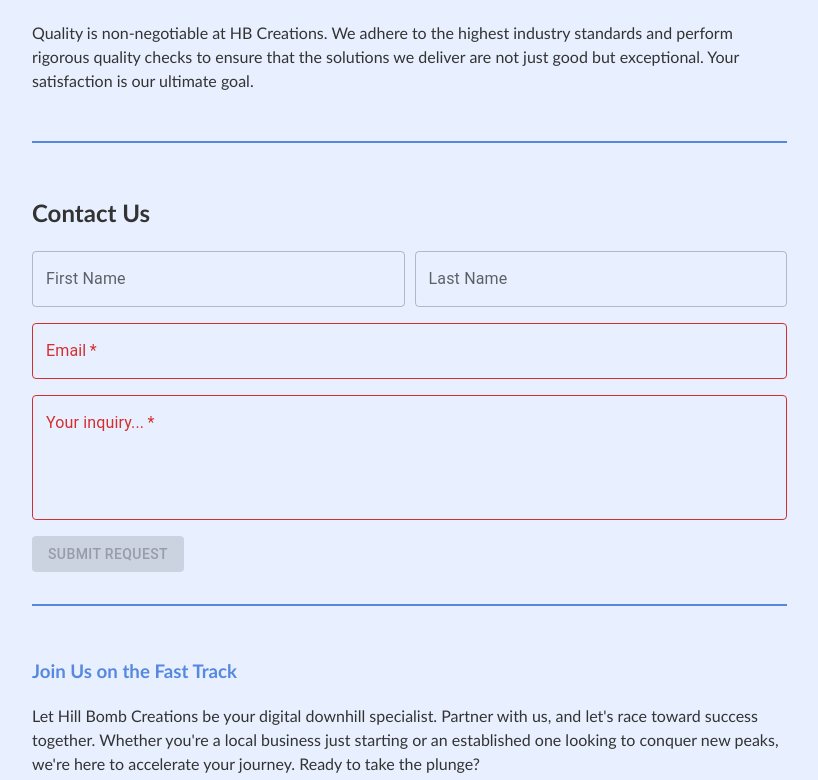
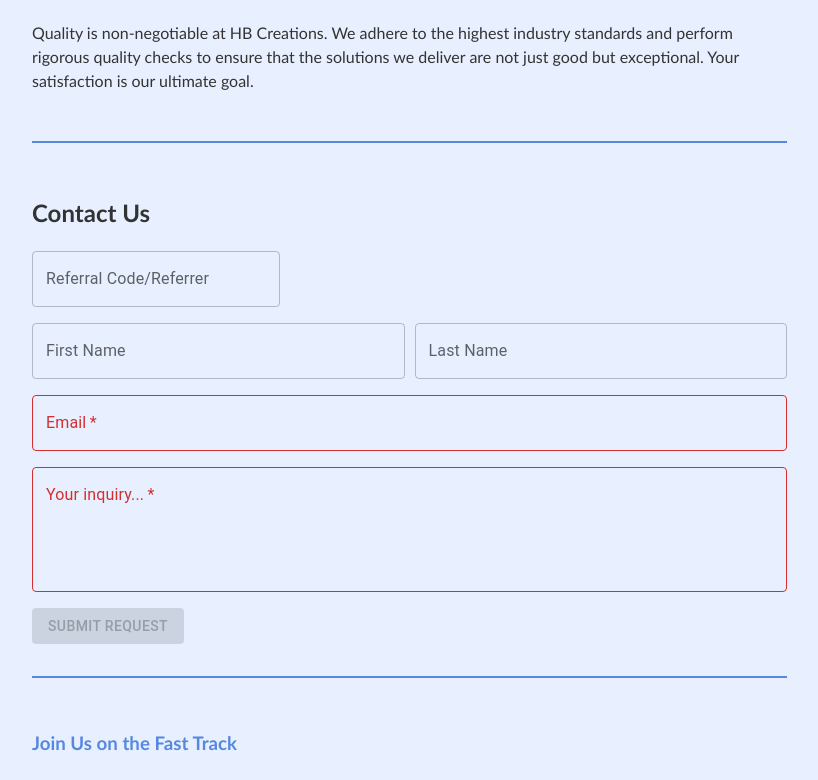
Before and after one commit to HillBombCreations/Sh4pesDevelopment_MainFrontend, a React (Vite) app: page / in a window 1280 px wide. Shown: the part 1924-2704 px from the top of the page, without its empty margins (224-1042 px from the left). Built offline with nearby package versions, Linux system fonts and the light colour scheme.

Commit message:
added ref to form

```diff
--- a/src/universalComponents/ContactForm/Desktop/index.jsx
+++ b/src/universalComponents/ContactForm/Desktop/index.jsx
@@ -1,5 +1,6 @@
-import { useState } from 'react';
+import { useEffect, useState } from 'react';
 import ReactGA from "react-ga4";
+import { useSearchParams } from 'react-router-dom';
 import axios from 'axios';
 import {
     Box,
@@ -15,6 +16,9 @@ import {
 
 function ContactForm() {
     const HBC_API = 'https://api.sh4pesdevelopment.com/api';
+
+    const [searchParams] = useSearchParams();
+    const [ref, setRef] = useState('');
     const [firstName, setFirstName] = useState('');
     const [lastName, setLastName] = useState('');
     const [email, setEmail] = useState('');
@@ -22,17 +26,21 @@ function ContactForm() {
     const [open, setOpen] = useState(false);
     const [loading, setLoading] = useState(false);
 
+    useEffect(() => {
+        const refCode = searchParams.get("ref");
+        if (refCode) setRef(refCode)
+    }, [searchParams]);
+
     const sendEmail = async () => {
-        setLoading(true);
-        const res = await axios.post(`${HBC_API}/sendInquiryEmail`, { firstName, lastName, email, message });
+        const res = await axios.post(`${HBC_API}/sendInquiryEmail`, { firstName, lastName, email, message, ref });
         if (res.status === 201) {
+            setRef('');
             setMessage('');
             setEmail('');
             setLastName('');
             setFirstName('');
             setOpen(true);
         }
-        setLoading(false);
     };
     const handleClose = () => {
         setOpen(false);
@@ -46,15 +54,14 @@ function ContactForm() {
 
     return (
         <div style={{ marginLeft: 'auto' }}>
-            <Box
-                component="form"
-                sx={{
-                    display: 'flex', flexDirection: 'row'
-                }}
-                noValidate
-                autoComplete="off"
-            >
+            <Box component="form" sx={{ display: 'flex', flexDirection: 'row' }} noValidate autoComplete="off">
                     <div style={{ flexDirection: 'columm', width: '100%'}}>
+                        <TextField
+                            label="Referral Code/Referrer"
+                            sx={{ paddingRight: '10px', marginBottom: '2vh' }}
+                            value={ ref }
+                            onChange={(e) => setRef(e.target.value)}
+                        />
                         <div style={{ display: 'flex', flexDirection: 'row', marginBottom: '2vh', justifyContent: 'space-evenly' }}>
                             <TextField
                                 fullWidth
@@ -107,10 +114,7 @@ function ContactForm() {
                         </>
                         }
                     </div>
-                <Dialog
-                    open={open}
-                    onClose={handleClose}
-                >
+                <Dialog open={open} onClose={handleClose}>
                     <DialogTitle>Success!</DialogTitle>
                     <DialogContent>
                         <DialogContentText>
--- a/src/universalComponents/ContactForm/Mobile/index.jsx
+++ b/src/universalComponents/ContactForm/Mobile/index.jsx
@@ -1,5 +1,6 @@
-import { useState } from 'react';
+import { useEffect, useState } from 'react';
 import ReactGA from "react-ga4";
+import { useSearchParams } from 'react-router-dom';
 import axios from 'axios';
 import {
     Box,
@@ -15,12 +16,20 @@ import {
 
 function SiteTabs() {
     const HBC_API = 'https://api.sh4pesdevelopment.com/api';
+
+    const [searchParams] = useSearchParams();
+    const [ref, setRef] = useState('');
     const [firstName, setFirstName] = useState('');
     const [lastName, setLastName] = useState('');
     const [email, setEmail] = useState('');
     const [message, setMessage] = useState('');
     const [open, setOpen] = useState(false);
     const [loading, setLoading] = useState(false);
+
+    useEffect(() => {
+        const refCode = searchParams.get("ref");
+        if (refCode) setRef(refCode)
+    }, [searchParams]);
 
     const sendEmail = async () => {
         const res = await axios.post(`${HBC_API}/sendInquiryEmail`, { firstName, lastName, email, message });
@@ -44,15 +53,15 @@ function SiteTabs() {
 
     return (
         <div style={{ marginLeft: 'auto' }}>
-            <Box
-                component="form"
-                sx={{
-                    display: 'flex', flexDirection: 'row'
-                }}
-                noValidate
-                autoComplete="off"
-            >
+            <Box component="form" sx={{ display: 'flex', flexDirection: 'row' }} noValidate autoComplete="off">
                 <div style={{ flexDirection: 'columm', width: '100%'}}>
+                    <TextField
+                        fullWidth
+                        label="Referral Code/Referrer"
+                        sx={{ marginBottom: '10px' }}
+                        value={ ref }
+                        onChange={(e) => setRef(e.target.value)}
+                    />
                     <TextField
                         fullWidth
                         label="First Name"
@@ -104,10 +113,7 @@ function SiteTabs() {
                         </>
                         }
                 </div>
-                <Dialog
-                    open={open}
-                    onClose={handleClose}
-                >
+                <Dialog open={open} onClose={handleClose}>
                     <DialogTitle>Success!</DialogTitle>
                     <DialogContent>
                         <DialogContentText>
--- a/src/universalComponents/Tabs/Desktop/index.jsx
+++ b/src/universalComponents/Tabs/Desktop/index.jsx
@@ -9,8 +9,14 @@ function SiteTabs({ pathname }) {
                     aria-label="Tab navigation"
                     value={pathname}
                     variant='fullWidth'
+                    indicatorColor={pathname === '/' ? 'transparent' : 'primary'}
                 >
-
+                    <Tab
+                        disabled
+                        component={Link}
+                        to="/"
+                        value="/"
+                    />
                     <Tab
                         label="Services"
                         component={Link}
--- a/src/universalComponents/Tabs/Mobile/index.jsx
+++ b/src/universalComponents/Tabs/Mobile/index.jsx
@@ -9,8 +9,14 @@ function SiteTabs({ pathname }) {
                     aria-label="Tab navigation"
                     value={pathname}
                     variant='fullWidth'
+                    indicatorColor={pathname === '/' ? 'transparent' : 'primary'}
                 >
-
+                    <Tab
+                        disabled
+                        component={Link}
+                        to="/"
+                        value="/"
+                    />
                     <Tab
                         label="Services"
                         component={Link}
```
